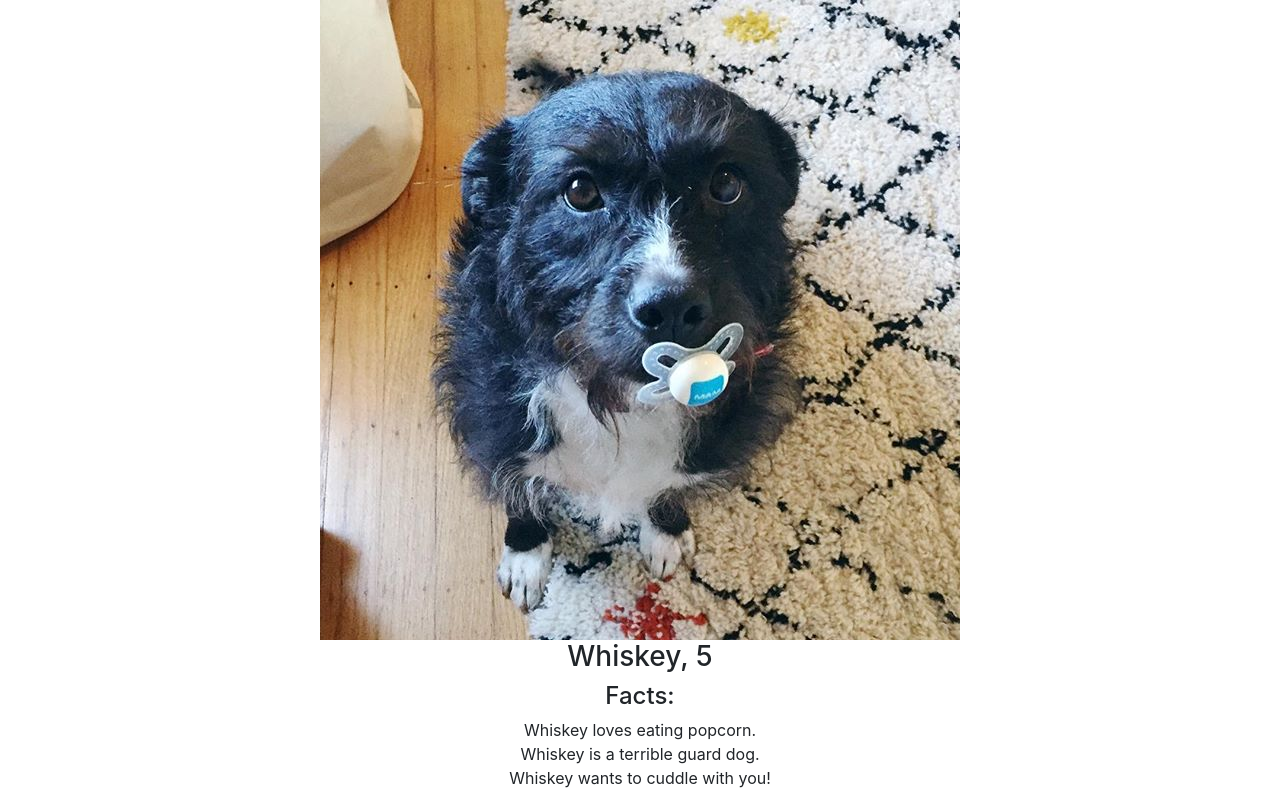
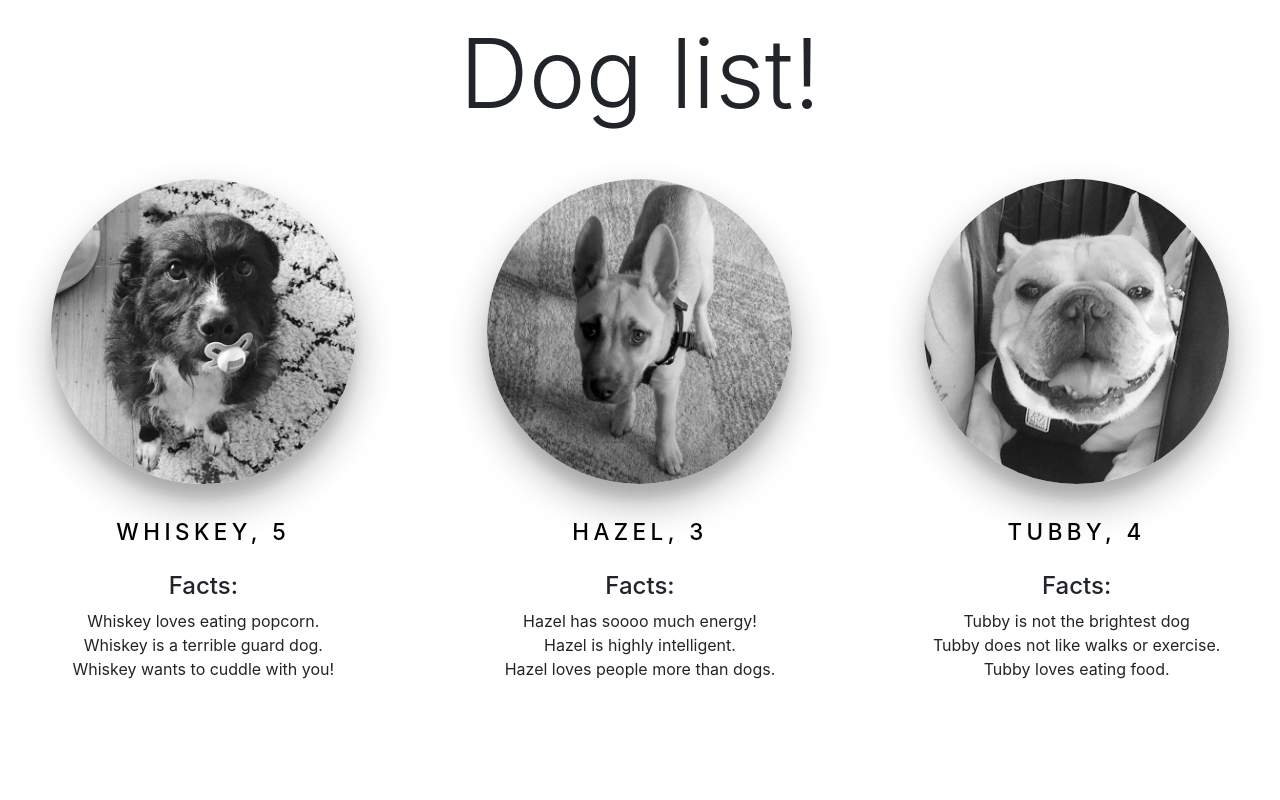
Before and after one commit to buhtla005/React-bootcamp-2020, a React (Create React App) app: page /dogs in a window 1280 px wide. Shown: the top 800 px of the page. Built offline with nearby package versions, Linux system fonts and the light colour scheme.

Commit message:
Dogs over
DOGOS OVER!

```diff
--- a/src/components/22routerDinamicDogs/Dogs.jsx
+++ b/src/components/22routerDinamicDogs/AllDogs.jsx
@@ -1,32 +1,40 @@
 import React from 'react'
+import { Link } from 'react-router-dom'
+import './DogList.css'
 
 const AllDogs = ({dogs}) => {
 
     return (
         <div className="dog-body">
+            <h1 className="display-1 text-center mt-3 mb-5">Dog list!</h1>
+            <div className="row">
             {
-                dogs.map(d => (
+                dogs.map((d,id) => (
 
-                    <div className="dog-content">
+                    <div key={id} className="Dog col-lg-4 text-center">
                         <img src={d.img} alt="dog-img"/>
                         <div className="dog-desc">
-                            <h3>{d.name}, {d.age}</h3>
+                            <h3 className="mt-3">
+                                <Link className="underline" to={`/dogs/${d.name}`}>
+                                    {d.name}, {d.age}
+                                </Link>
+
+                            </h3>
                             <div>
                                 <h4>Facts:</h4>
-                                <ol>
+                                <ul>
                                 {
                                     d.facts.map((f,id) => (
                                     <li key={id}>{f}</li>
                                     ))
                                 }
-                                </ol>
+                                </ul>
                             </div>
                         </div>
                     </div>
-
                 ))
-
             }
+            </div>
         </div>
 
     )
--- a/src/components/22routerDinamicDogs/Dog.jsx
+++ b/src/components/22routerDinamicDogs/Dog.jsx
@@ -1,12 +1,38 @@
 import React, { Component } from 'react'
+import { Link } from 'react-router-dom'
 
 class Dog extends Component{
 
     render(){
-
+        let {dog} = this.props
+        console.log(dog)
         return (
-            <div className="dog-body">
-
+            <div className="container">
+                <div className="DogDetails row justify-content-center">
+                    <div className="col-11 col-lg-5">
+                        <div className="DogDetails-card card">
+                            <img className="card-img-top" src={dog.img} alt={dog.name}/>
+                            <div className="card-body">
+                                <h2 className="card-title">{dog.name}</h2>
+                                <h4 className="card-subtitle text-muted">
+                                    {dog.age} years old
+                                </h4>
+                            </div>
+                            <ul className="list-group list-group-flush">
+                                {
+                                    dog.facts.map((fact,id) => (
+                                        <li className="list-group list-group-item" key={id}>
+                                            {fact}
+                                        </li>
+                                    ))
+                                }
+                            </ul>
+                            <div className="card-body">
+                                <Link to="/dogs" className="btn btn-info"> GO BACK </Link>
+                            </div>
+                        </div>
+                    </div>
+                </div>
             </div>
         )
     }
--- /dev/null
+++ b/src/components/22routerDinamicDogs/DogList.css
@@ -0,0 +1,48 @@
+.Dog img {
+  width: 75%;
+  filter: grayscale();
+  border-radius: 50%;
+  box-shadow: 0 19px 38px rgba(0, 0, 0, 0.3), 0 15px 12px rgba(0, 0, 0, 0.1);
+  transition: 0.4s filter ease;
+}
+.Dog:hover img {
+  filter: none;
+}
+
+.Dog .underline {
+  text-decoration: none;
+  border: 4px solid transparent;
+  display: inline-block;
+  vertical-align: top;
+  line-height: 36px;
+  text-transform: uppercase;
+  color: black;
+  letter-spacing: 0.2em;
+  text-align: center;
+  font-size: 1.4rem;
+  margin: 10px;
+  position: relative;
+}
+
+.underline::after {
+  width: 0%;
+  height: 4px;
+  display: block;
+  background-color: #fff;
+  content: " ";
+  position: absolute;
+  top: 34px;
+  left: 50%;
+  transition: left 0.4s cubic-bezier(0.215, 0.61, 0.355, 1),
+    width 0.4s cubic-bezier(0.215, 0.61, 0.355, 1);
+}
+
+.Dog:hover .underline::after {
+  width: 100%;
+  top: 34px;
+  left: 0;
+}
+
+ul{
+  list-style: none;
+}
--- a/src/components/22routerDinamicDogs/Routing.jsx
+++ b/src/components/22routerDinamicDogs/Routing.jsx
@@ -2,30 +2,32 @@ import React, { Component } from 'react'
 import DATA from './data/data'
 import { Route, Switch } from 'react-router-dom'
 import Dog from './Dog'
-import AllDogs from './Dogs'
+import AllDogs from './AllDogs'
 
 class Routing extends Component {
 
     constructor(props) {
         super(props);
         this.state={
-            data: []
+            data: DATA
         }
     }
 
-    componentDidMount = () => {
-        this.setState({ data: DATA })
-    }
+    render() {
 
-              /**
-                 * <Route path="/dogs" component={Dogs}/>
-                 */
-    render() {
+        const getDog = props => {
+            let dogName = props.match.params.name
+            let currentDog = this.state.data.find(dog => (
+                dog.name.toLowerCase() === dogName.toLowerCase()
+            ))
+            return <Dog {...props} dog={currentDog}/>
+        }
 
         return (
             <div>
                 <Switch>
-                    <Route exec path="/dogs" render={() => <AllDogs dogs={this.state.data}/>}/>
+                    <Route exact path="/dogs" render={() => <AllDogs dogs={this.state.data}/>}/>
+                    <Route exact path="/dogs/:name" render={getDog}/>
                 </Switch>
             </div>
         )
--- a/src/components/22routerDinamicDogs/data/data.js
+++ b/src/components/22routerDinamicDogs/data/data.js
@@ -3,7 +3,7 @@ import img1 from '../img/whiskey.jpg'
 import img2 from '../img/hazel.jpg'
 import img3 from '../img/tubby.jpg'
 
-const DOGS = [
+const DATA = [
     {
       name: "Whiskey",
       age: 5,
@@ -39,4 +39,4 @@ const DOGS = [
     }
   ]
 
-  export default DOGS
+  export default DATA
```
